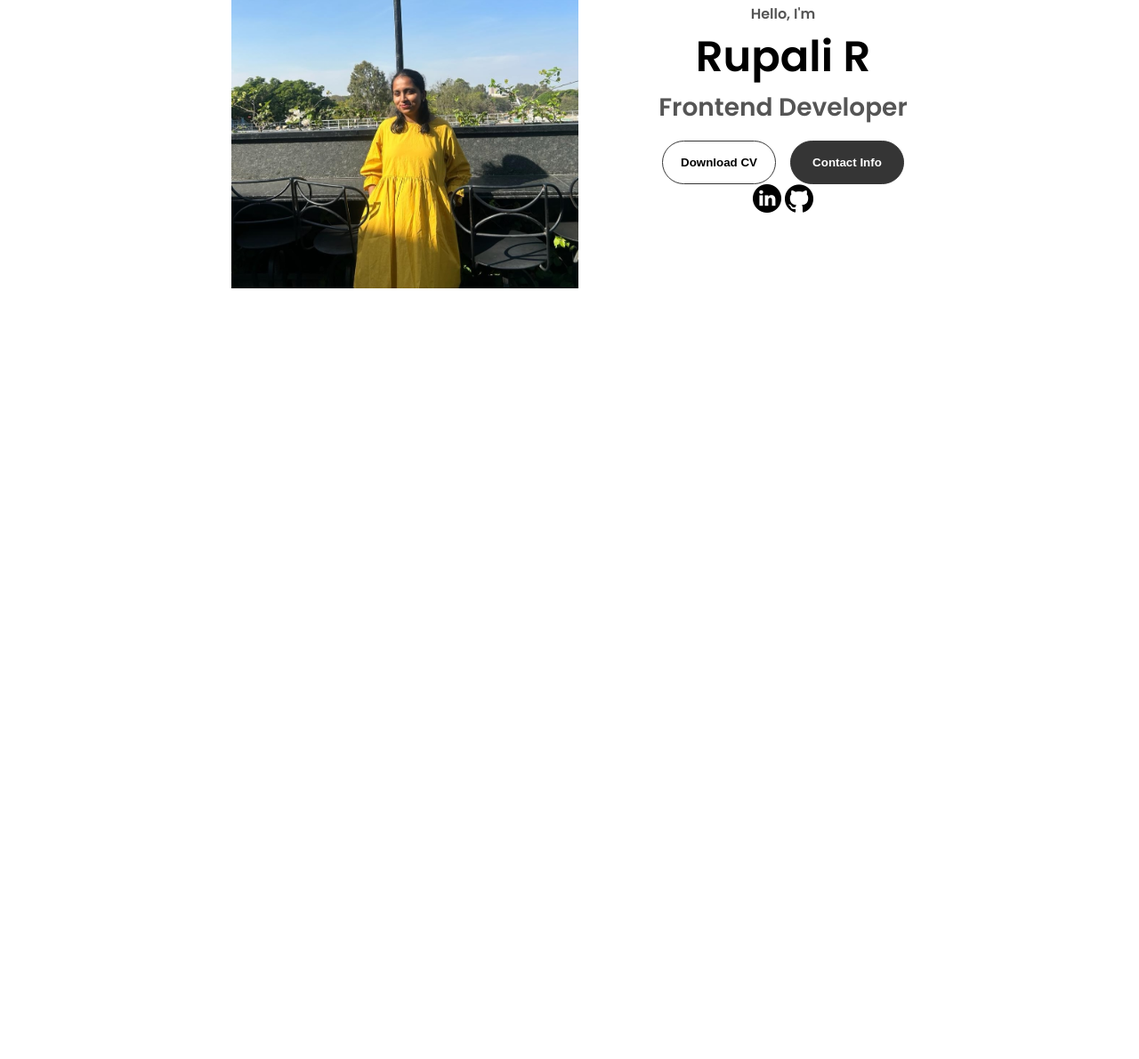
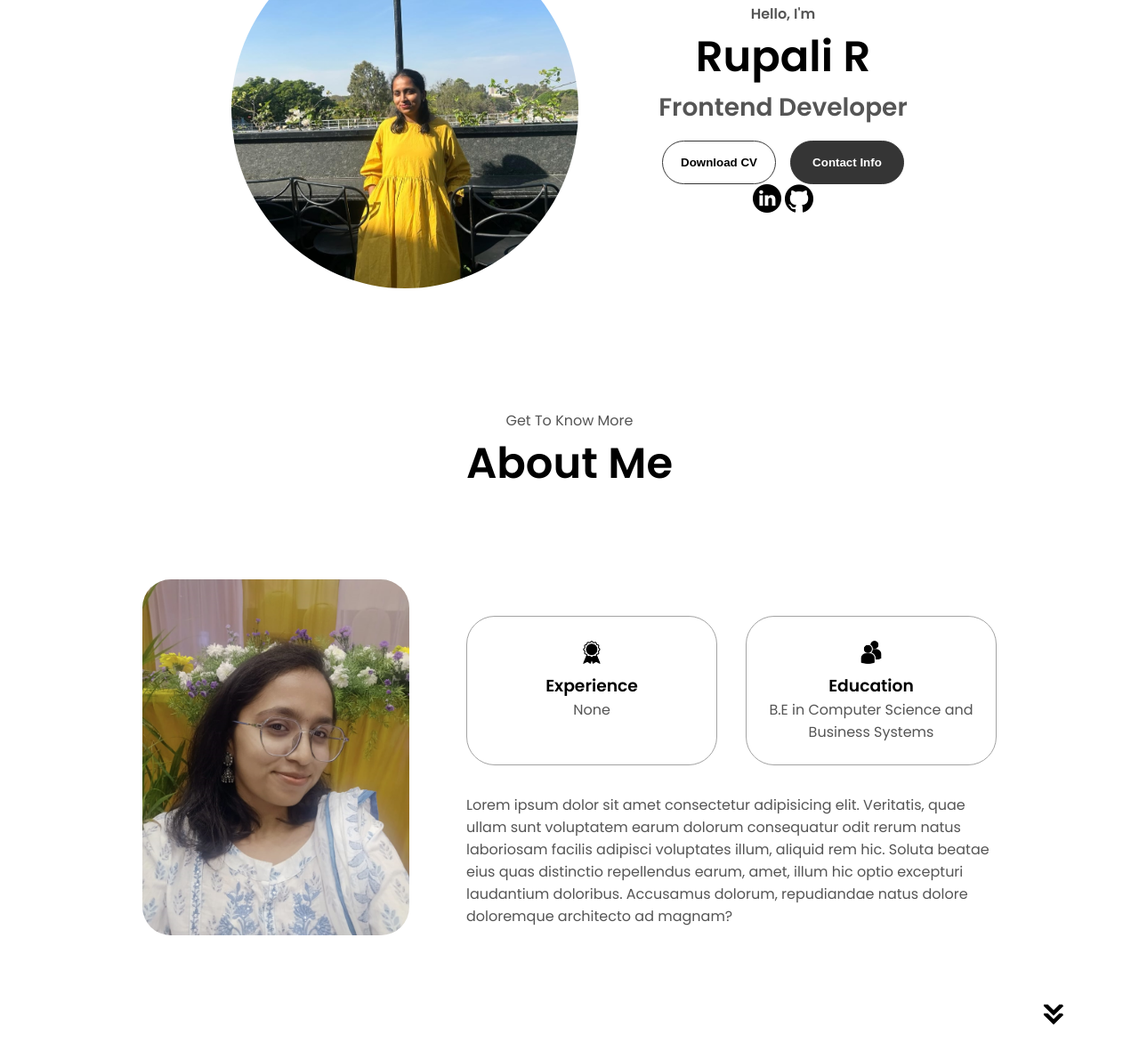
Before and after one commit to Rupali1104/Portfolio, a plain HTML site: page index.html in a window 1280 px wide. Shown: the part 348-1538 px from the top of the page at 89% size. Before the commit the page ends 800 px from the top, so only its background shows below. Drawn offline with Linux system fonts and the light colour scheme.

Commit message:
Abiut section done

```diff
--- a/index.html
+++ b/index.html
@@ -37,7 +37,7 @@
     </nav>
     <section id="profile">
         <div class="section__pic-container">
-            <img src="./images/profilepic.jpg" alt="Rupali profile picture">
+            <img src="./images/profilepic.jpg" alt="Rupali profile picture" class="border-radius">
         </div>
         <div class="section__text">
             <p class="section__text__p1">Hello, I'm</p>
@@ -57,6 +57,33 @@
             </div>
         </div>
     </section>
+    <section id="about">
+        <p class="section__text__p1">Get To Know More</p>
+        <h1 class="title">About Me</h1>
+        <div class="section-container">
+            <div class="section__pic-container">
+                <img src="./images/pic 2.png" alt="Profile picture" class="about-pic">
+            </div>
+            <div class="about-details-container">
+                <div class="about-containers">
+                    <div class="details-container">
+                        <img src="./images/experience.png" alt="experience icon" class="icon">
+                        <h3>Experience</h3>
+                        <p>None</p>
+                    </div>
+                    <div class="details-container">
+                        <img src="./images/education.png" alt="education icon" class="icon">
+                        <h3>Education</h3>
+                        <p>B.E in Computer Science and Business Systems</p>
+                    </div>
+                </div>
+                <div class="text-container">
+                    <p>Lorem ipsum dolor sit amet consectetur adipisicing elit. Veritatis, quae ullam sunt voluptatem earum dolorum consequatur odit rerum natus laboriosam facilis adipisci voluptates illum, aliquid rem hic. Soluta beatae eius quas distinctio repellendus earum, amet, illum hic optio excepturi laudantium doloribus. Accusamus dolorum, repudiandae natus dolore doloremque architecto ad magnam?</p>
+                </div>
+            </div>
+        </div>
+        <img src="./images/arrow.png" alt="Arrow icon" class="icon arrow" onclick="location.href = './#experience'">
+    </section>
     <script src="script.js"></script>
 </body>
 </html>
--- a/style.css
+++ b/style.css
@@ -174,6 +174,10 @@ section {
     margin: auto 0;
 }
 
+.border-radius{
+   border-radius: 50%;
+}
+
 .section__text {
     align-self: center;
     text-align: center;
@@ -255,3 +259,55 @@ section {
 .btn-container{
     gap: 1rem;
 }
+
+/* ABOUT SECTION */
+
+#about{
+    position: relative;
+}
+
+.about-containers{
+    gap: 2rem;
+    margin-bottom: 2rem;
+    margin-top: 2rem;
+}
+
+.about-details-container{
+    justify-content: center;
+    flex-direction: column;
+}
+
+.about-containers, .about-details-container {
+    display: flex;
+}
+
+.about-pic {
+    border-radius: 2rem;
+}
+
+.arrow {
+    position: absolute;
+    right: -5rem;
+    bottom: 2.5rem;
+}
+
+.details-container {
+    padding: 1.5rem;
+    flex: 1;
+    background: white;
+    border-radius: 2rem;
+    border: rgb(53, 53, 53) 0.1rem solid;
+    border-color: rgb(163, 163, 163);
+    text-align: center;
+}
+
+.section-container{
+    gap: 4rem;
+    height: 80%;
+}
+
+.section__pic-container{
+    height: 400px;
+    width: 400px;
+    margin: auto 0;
+}
```
Also changed, not shown: images/arrow.png (added), images/education.png (added), images/experience.png (added), images/pic 2.png (added).
